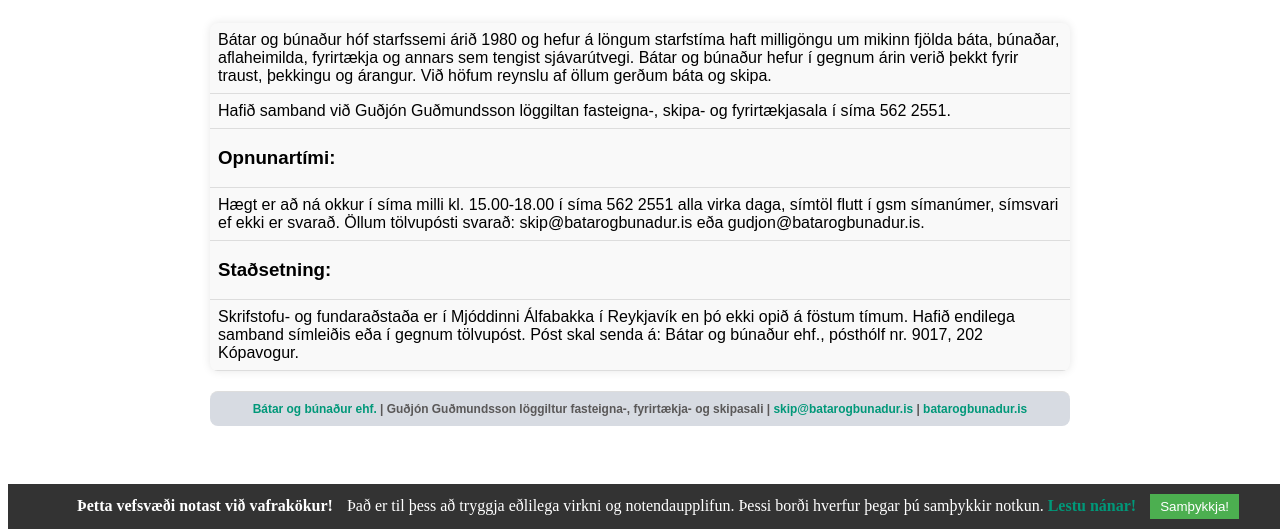
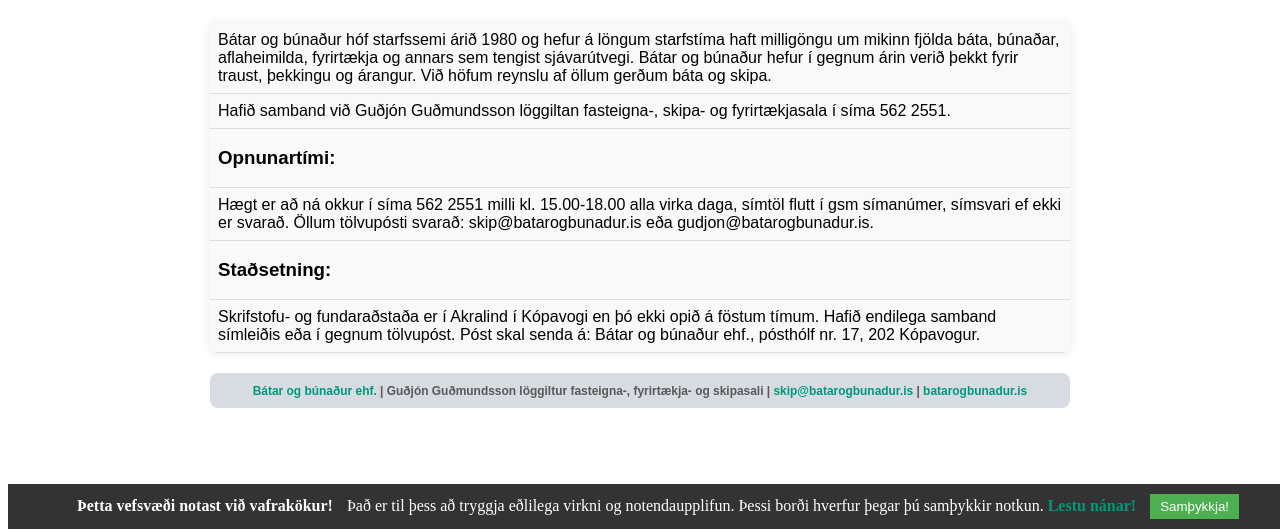
Before and after one commit to gudjongudmunds/batarogbunadur, a Django app: page /umokkur/ in a window 1280 px wide. Shown: the part 271-800 px from the top of the page. Run offline with Django 5.2, Linux system fonts and the light colour scheme; data comes from the database, SQL or seed files in the repository.

Commit message:
Updated settings and umokkur page

```diff
--- a/bob/settings.py
+++ b/bob/settings.py
@@ -31,7 +31,11 @@ SECRET_KEY = 'django-insecure-hrws)5ngjhw-co#+3l@&_^n4-g^qpbgag31=#_%69l8^v_9&(z
 DEBUG = True
 # Ofangr.lína sett við að koma heimasíðu á netið.
 
-ALLOWED_HOSTS = ["localhost", "127.0.0.1"]
+ALLOWED_HOSTS = [
+    "localhost",
+    "127.0.0.1",
+    "YOURUSERNAME.pythonanywhere.com",
+]
 # Ofangr. lína var sett inn til að koma bob á netið.
 
 # Application definition
--- a/umokkur/templates/umokkur/umokkur.html
+++ b/umokkur/templates/umokkur/umokkur.html
@@ -20,9 +20,9 @@ Um okkur
     <tr><td>Bátar og búnaður hóf starfssemi árið 1980 og hefur á löngum starfstíma haft milligöngu um mikinn fjölda báta, búnaðar, aflaheimilda, fyrirtækja og annars sem tengist sjávarútvegi. Bátar og búnaður hefur í gegnum árin verið þekkt fyrir traust, þekkingu og árangur.  Við höfum reynslu af öllum gerðum báta og skipa.</td></tr>
     <tr><td>Hafið samband við Guðjón Guðmundsson löggiltan fasteigna-, skipa- og fyrirtækjasala í síma 562 2551.</td></tr>
     <tr><td><h3>Opnunartími:</h3></td></tr>
-    <tr><td>Hægt er að ná okkur í síma milli kl. 15.00-18.00 í síma 562 2551 alla virka daga, símtöl flutt í gsm símanúmer, símsvari ef ekki er svarað.  Öllum tölvupósti svarað: skip@batarogbunadur.is eða gudjon@batarogbunadur.is.</td></tr>
+    <tr><td>Hægt er að ná okkur í síma 562 2551 milli kl. 15.00-18.00 alla virka daga, símtöl flutt í gsm símanúmer, símsvari ef ekki er svarað.  Öllum tölvupósti svarað: skip@batarogbunadur.is eða gudjon@batarogbunadur.is.</td></tr>
     <tr><td><h3>Staðsetning:</h3></td></tr>
-    <tr><td>Skrifstofu- og fundaraðstaða er í Mjóddinni Álfabakka í Reykjavík en þó ekki opið á föstum tímum. Hafið endilega samband símleiðis eða í gegnum tölvupóst.  Póst skal senda á:  Bátar og búnaður ehf., pósthólf nr. 9017, 202 Kópavogur.</td></tr>
+    <tr><td>Skrifstofu- og fundaraðstaða er í Akralind í Kópavogi en þó ekki opið á föstum tímum. Hafið endilega samband símleiðis eða í gegnum tölvupóst.  Póst skal senda á:  Bátar og búnaður ehf., pósthólf nr. 17, 202 Kópavogur.</td></tr>
     </table>
 {% endblock %}
 
```
